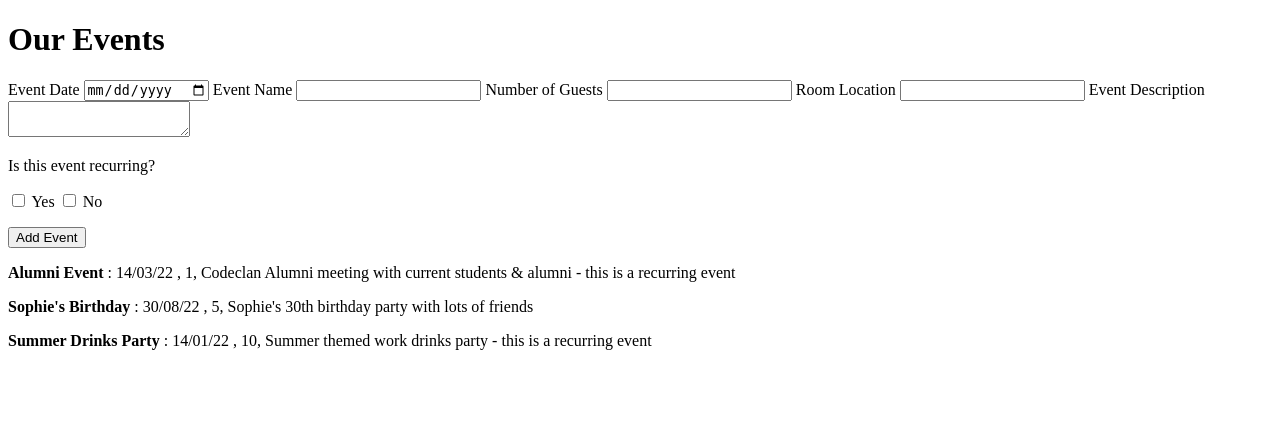
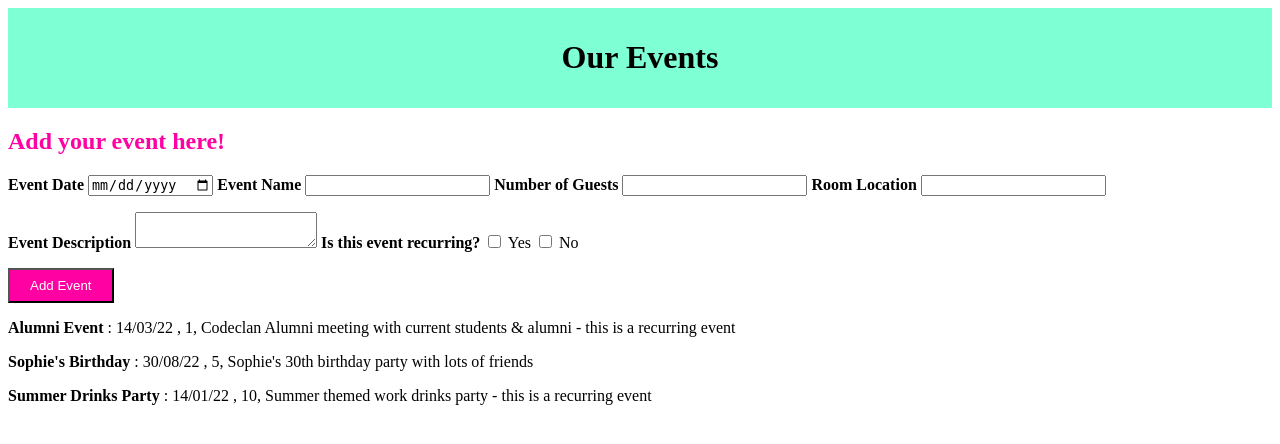
Before and after one commit to fionaberkery/events_list, a Flask app: page /events in a window 1280 px wide. Shown: the top 444 px of the page. Run offline with Flask 2, Linux system fonts and the light colour scheme.

Commit message:
some css added

```diff
--- /dev/null
+++ b/static/style.css
@@ -0,0 +1,24 @@
+body > header {
+    background-color: aquamarine;
+    size : 100px;
+    text-align: center;
+    padding : 10px;
+}
+
+body > section > header {
+    color :rgb(255, 0, 162);
+
+}
+
+form {
+    display : flex
+    flex-direction : column;
+
+}
+
+#submit_button {
+    background-color: rgb(255, 0, 162);
+    cursor : pointer;
+    color : white;
+    padding : 8px 20px;
+}
--- a/templates/index.html
+++ b/templates/index.html
@@ -4,34 +4,39 @@
     <meta charset="UTF-8">
     <meta http-equiv="X-UA-Compatible" content="IE=edge">
     <meta name="viewport" content="width=device-width, initial-scale=1.0">
+    <link rel="stylesheet" href="{{ url_for('static', filename='style.css') }}">
     <title> {{ title }} - Events </title>
 </head>
 <body>
     <header>
         <h1> Our Events </h1>
     </header>
+    <section>
+        <header>
+            <h2> Add your event here!</h2>
+        </header>
+    <form action="/addevents" method="post">
+        <b><label for="date">Event Date</label></b>
+        <input type="date" name="date" id="date">
+        <b><label for="title">Event Name</label></b>
+        <input type="text" name="title" id="title">
+        <b><label for="guests">Number of Guests</label></b>
+        <input type="text" name="guests" id="guests">
+        <b><label for="room">Room Location</label></b>
+        <input type="text" name="room" id="room">
+        <p>
+        <b><label for="description">Event Description</label></b>
+        <textarea name="description" rows="2" cols="20"></textarea>
 
-    <form action="/addevents" method="post">
-        <label for="date">Event Date</label>
-        <input type="date" name="date" id="date">
-        <label for="title">Event Name</label>
-        <input type="text" name="title" id="title">
-        <label for="guests">Number of Guests</label>
-        <input type="text" name="guests" id="guests">
-        <label for="room">Room Location</label>
-        <input type="text" name="room" id="room">
-        <label for="description">Event Description</label>
-        <textarea name="description" rows="2" cols="20"></textarea>
-        <p>
-            Is this event recurring?
-        </p>
+            <b>Is this event recurring?</b>
+
 
         <input type="checkbox" name="recurring" id="recurring" value="yes">
         <label for="recurring" > Yes </label>
         <input type="checkbox" name="recurring" id="recurring" value="no">
         <label for="recurring" > No </label>
         <p>
-        <input type="submit" value="Add Event">
+        <input type="submit" value="Add Event" id="submit_button">
         </p>
     </form>
 
```
